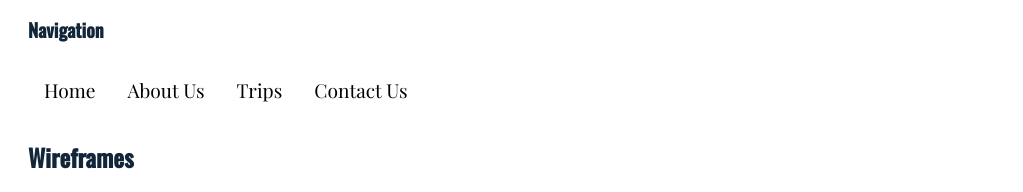
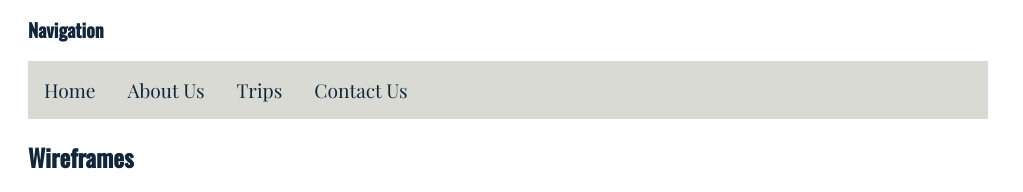
Before and after one commit to OKory/wdd130, a plain HTML site: page wwr/site-plan-rafting.html in a window 1280 px wide. Shown: the part 1364-1556 px from the top of the page, without its empty margins (0-1023 px from the left). Drawn offline with nearby package versions, Linux system fonts and the light colour scheme.

Commit message:
modified:   wwr/styles/site-plan-rafting.css

```diff
--- a/wwr/styles/site-plan-rafting.css
+++ b/wwr/styles/site-plan-rafting.css
@@ -8,10 +8,10 @@
     --heading-font: 'Oswald', sans-serif;
     --paragraph-font: 'Playfair Display', serif;
 
-    --nav-background-color: #xxxxxx ;
-    --nav-link-color: #xxxxxx ;
-    --nav-hover-link-color: #xxxxxx ;
-    --nav-hover-background-color: #xxxxxx ;
+    --nav-background-color: #d9dad4 ;
+    --nav-link-color: #12263a ;
+    --nav-hover-link-color: #12263a ;
+    --nav-hover-background-color: #d9dad4 ;
 }
 body {
     font-family: var(--paragraph-font) ;
```
